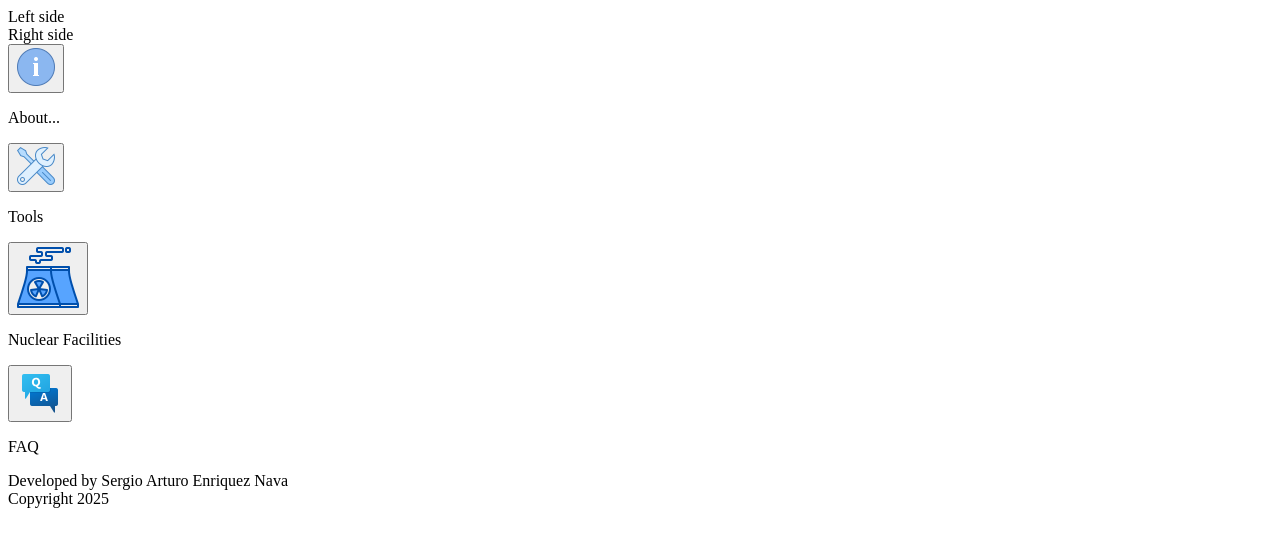
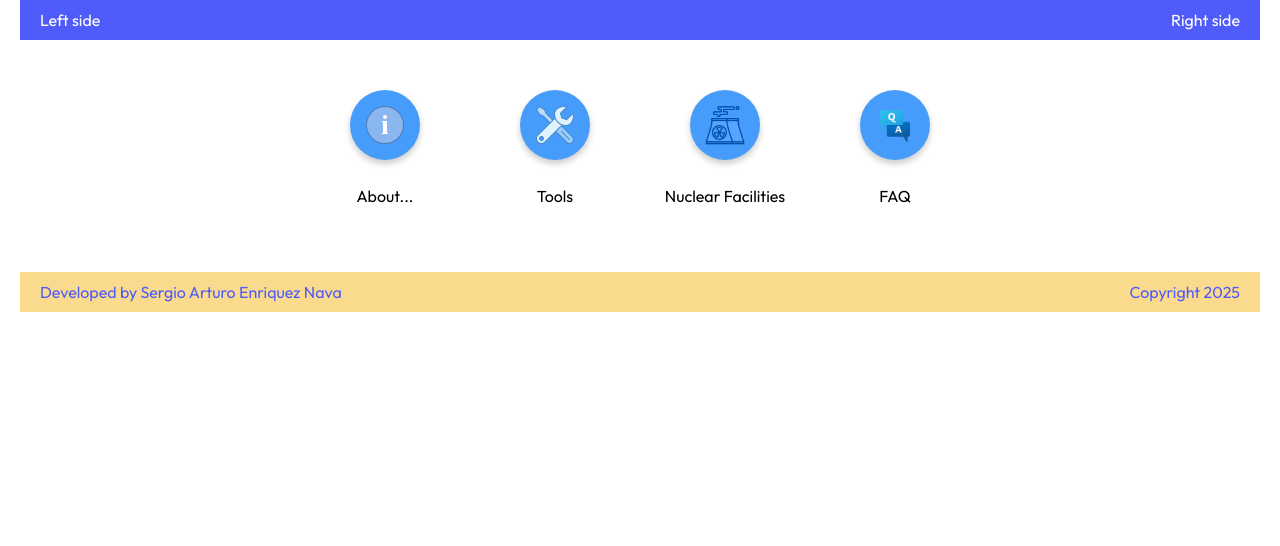
Before and after one commit to eqznava/janethnova, a plain HTML site: page index.html in a window 1280 px wide. Drawn offline with Linux system fonts and the light colour scheme; the site is published under a folder, as on GitHub Pages, so addresses that start at the root find nothing.

Commit message:
Fourth try fixing css bug

```diff
--- a/index.html
+++ b/index.html
@@ -4,7 +4,7 @@
     <meta charset="UTF-8">
     <meta name="viewport" content="width=device-width, initial-scale=1.0">
     <title>Responsive Design Framework</title>
-    <link rel="stylesheet" href="/css/style.css">
+    <link rel="stylesheet" href="css/style.css">
     <link href="https://fonts.googleapis.com/css2?family=Outfit:wght@400;700&display=swap" rel="stylesheet">
 </head>
 <body>
@@ -15,7 +15,7 @@
 
     <main class="main">
         <div class="mainAbout">
-            <a href="/pages/about.html">
+            <a href="pages/about.html">
                 <button class="aboutButton" aria-label="About nuclear information">
                     <img src="img/about.png" alt="About nuclear information">
                 </button>
@@ -23,7 +23,7 @@
             <p class="aboutLabel">About...</p>
         </div>
         <div class="mainTools">
-            <a href="/pages/tools.html">
+            <a href="pages/tools.html">
                 <button class="toolsButton" aria-label="Radiation protection tools">
                     <img src="img/tools.png" alt="Radiation protection tools">
                 </button>
@@ -31,7 +31,7 @@
             <p class="toolsLabel">Tools</p>
         </div>
         <div class="mainNuclearFacilities">
-            <a href="/pages/nuclearFacilities.html">
+            <a href="pages/nuclearFacilities.html">
                 <button class="nuclearFacilitiesButton" aria-label="Nuclear facilities">
                     <img src="img/nuclear.png" alt="Nuclear facilities">
                 </button>
@@ -39,7 +39,7 @@
             <p class="nuclearFacilitiesLabel">Nuclear Facilities</p>
         </div>
         <div class="mainFAQ">
-            <a href="/pages/faq.html">
+            <a href="pages/faq.html">
                 <button class="FAQButton" aria-label="Frequently Asked Questions about nuclear">
                     <img src="img/faq.png" alt="Frequently Asked Questions about nuclear">
                 </button>
@@ -52,6 +52,6 @@
         <div class="footerLeft">Developed by Sergio Arturo Enriquez Nava</div>
         <div class="footerRight">Copyright 2025</div>
     </footer>
-    <script src="/js/scripts.js"></script>
+    <script src="js/scripts.js"></script>
 </body>
 </html>
```
Also changed, not shown: pages/nuclearFacilities.html (+1 -1 lines).
